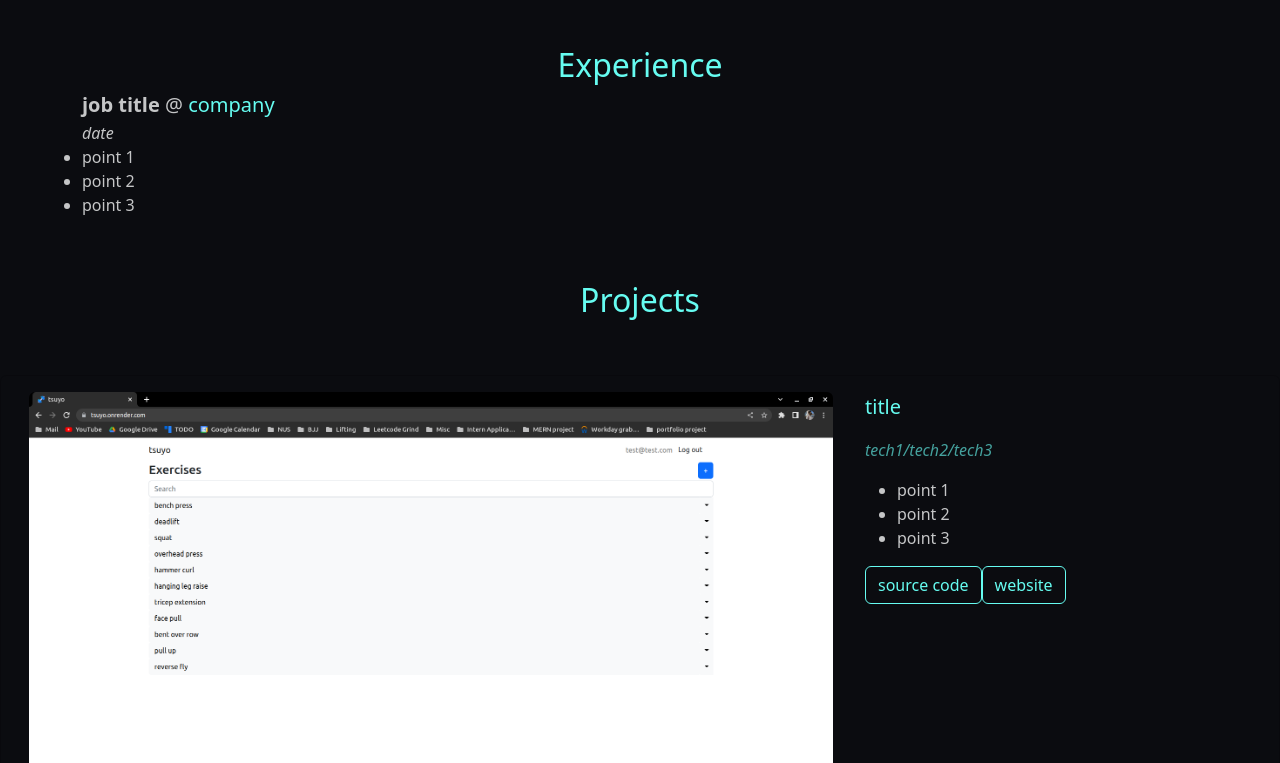
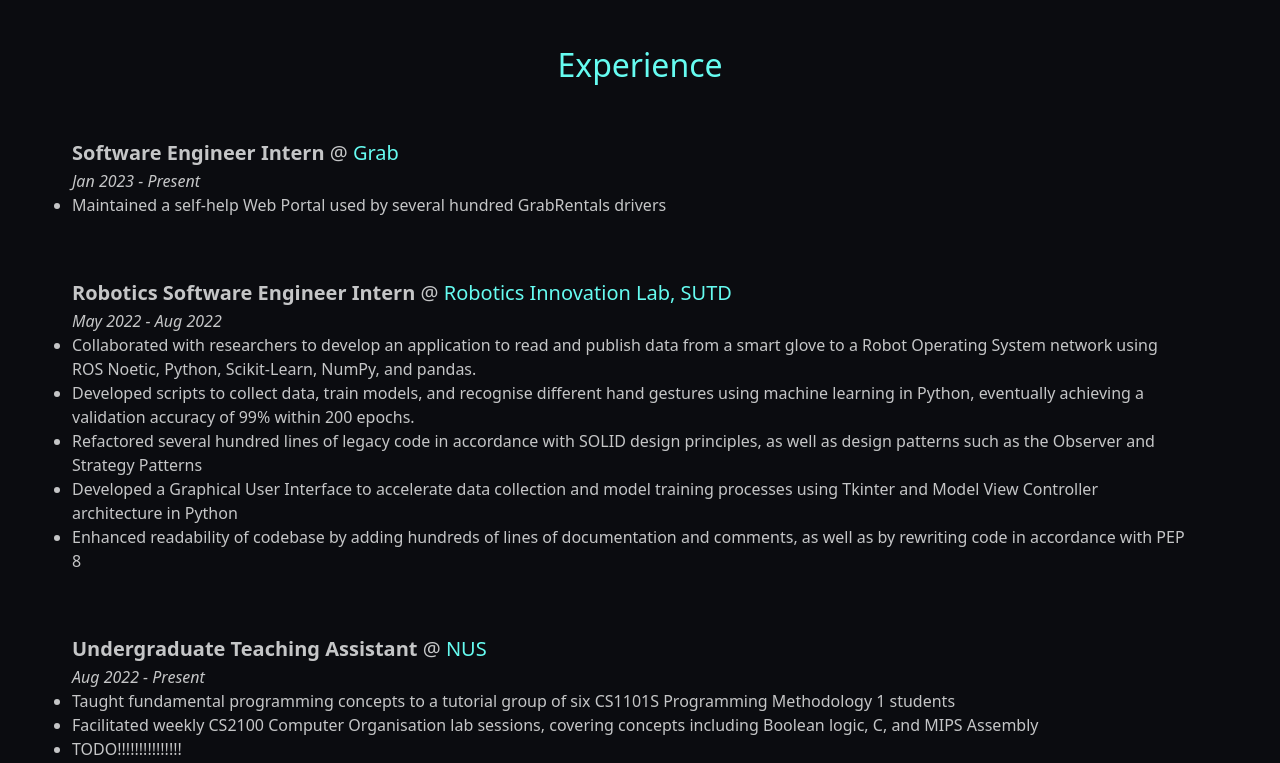
Before and after one commit to wrewsama/portfolio, a React (Create React App) app: page / in a window 1280 px wide. Shown: the part 677-1440 px from the top of the page. Built offline with nearby package versions, Linux system fonts and the light colour scheme.

Commit message:
add experience writeup

```diff
--- a/src/components/experience-item.js
+++ b/src/components/experience-item.js
@@ -2,7 +2,7 @@
 
 export default function ExperienceItem({ jobTitle, company, date, bulletPoints }) {
   return (
-    <div className="container">
+    <div className="container m-5">
         <div className="row gx-4 justify-content-center text-normal" data-aos="zoom-in">
             <h5 className="mb-1">
                 <strong>{jobTitle}</strong> @ <span className="text-heading">{company}</span>
--- a/src/components/experience.js
+++ b/src/components/experience.js
@@ -9,10 +9,26 @@
                     <h2>Experience</h2>
                 </div>
 
-                <ExperienceItem jobTitle="job title"
-                                company="company"
-                                date="date"
-                                bulletPoints={["point 1", "point 2", "point 3"]}/>
+                <ExperienceItem jobTitle="Software Engineer Intern"
+                                company="Grab"
+                                date="Jan 2023 - Present"
+                                bulletPoints={["Maintained a self-help Web Portal used by several hundred GrabRentals drivers"]}/>
+
+                <ExperienceItem jobTitle="Robotics Software Engineer Intern"
+                                company="Robotics Innovation Lab, SUTD"
+                                date="May 2022 - Aug 2022"
+                                bulletPoints={["Collaborated with researchers to develop an application to read and publish data from a smart glove to a Robot Operating System network using ROS Noetic, Python, Scikit-Learn, NumPy, and pandas.",
+                                               "Developed scripts to collect data, train models, and recognise different hand gestures using machine learning in Python, eventually achieving a validation accuracy of 99\% within 200 epochs.",
+                                               "Refactored several hundred lines of legacy code in accordance with SOLID design principles, as well as design patterns such as the Observer and Strategy Patterns",
+                                               "Developed a Graphical User Interface to accelerate data collection and model training processes using Tkinter and Model View Controller architecture in Python",
+                                               "Enhanced readability of codebase by adding hundreds of lines of documentation and comments, as well as by rewriting code in accordance with PEP 8"]}/>
+
+                <ExperienceItem jobTitle="Undergraduate Teaching Assistant"
+                                company="NUS"
+                                date="Aug 2022 - Present"
+                                bulletPoints={["Taught fundamental programming concepts to a tutorial group of six CS1101S Programming Methodology 1 students",
+                                               "Facilitated weekly CS2100 Computer Organisation lab sessions, covering concepts including Boolean logic, C, and MIPS Assembly",
+                                               "TODO!!!!!!!!!!!!!!!"]}/>
             </div>
         </div>
     )
```
